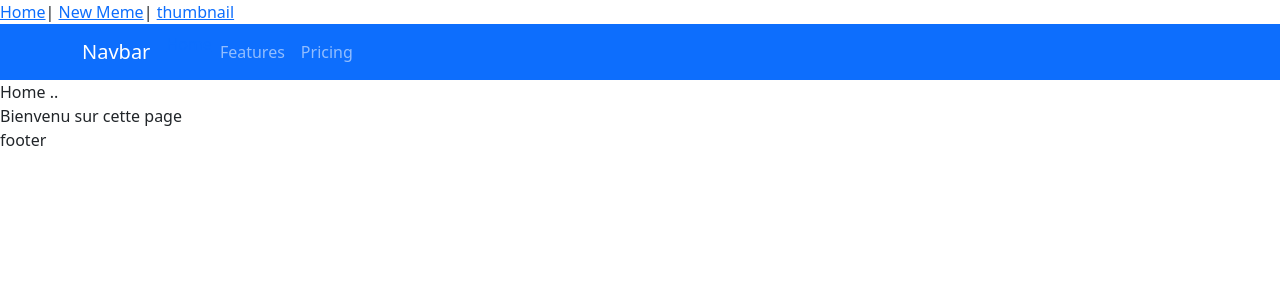
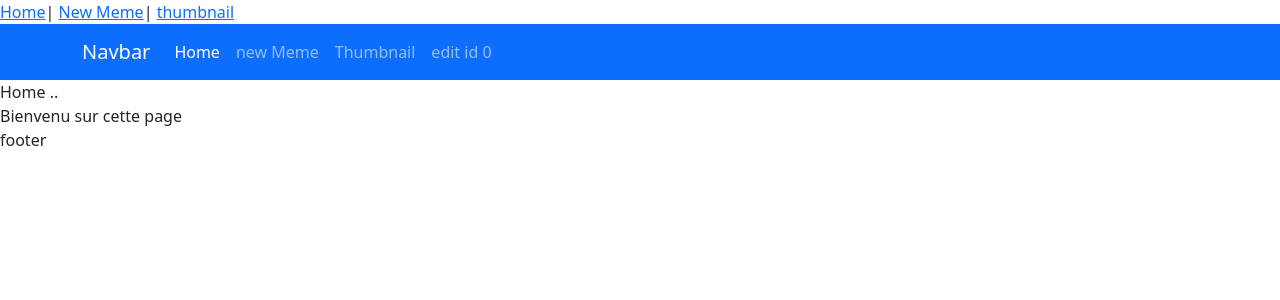
Before and after one commit to champix56/2022-05-30-tjs, a React (Create React App) app: page / in a window 1280 px wide. Shown: the top 300 px of the page. Built offline with nearby package versions, Linux system fonts and the light colour scheme; data requests are answered from the project's data file.

Commit message:
ajout des linkcontainer pour beauté css des liens bs

```diff
--- a/src/App/components/ui/Navbar/Navbar.js
+++ b/src/App/components/ui/Navbar/Navbar.js
@@ -1,18 +1,29 @@
 import React from "react";
 import style from "./Navbar.module.css";
 import { Container, Nav, Navbar as NavBar } from "react-bootstrap";
-import 'bootstrap/dist/css/bootstrap.css'
-import { Link } from "react-router-dom";
+import { LinkContainer } from "react-router-bootstrap";
+import "bootstrap/dist/css/bootstrap.css";
 const Navbar = (props) => {
   return (
     <div className={style.Navbar} data-testid="Navbar">
       <NavBar bg="primary" variant="dark">
         <Container>
-          <NavBar.Brand href="#home">Navbar</NavBar.Brand>
+          <LinkContainer to="/">
+            <NavBar.Brand>Navbar</NavBar.Brand>
+          </LinkContainer>
           <Nav className="me-auto">
-            <Link to="/">Home</Link>
-            <Nav.Link href="#features">Features</Nav.Link>
-            <Nav.Link href="#pricing">Pricing</Nav.Link>
+            <LinkContainer to="/">
+              <Nav.Link>Home</Nav.Link>
+            </LinkContainer>
+            <LinkContainer to="/editor">
+              <Nav.Link>new Meme</Nav.Link>
+            </LinkContainer>
+            <LinkContainer to="/thumbnail">
+              <Nav.Link>Thumbnail</Nav.Link>
+            </LinkContainer>
+            <LinkContainer to="/editor/0">
+              <Nav.Link>edit id 0</Nav.Link>
+            </LinkContainer>
           </Nav>
         </Container>
       </NavBar>
@@ -20,5 +31,4 @@
   );
 };
 
-
 export default Navbar;
```
Also changed, not shown: 1 other file (tests, documents, lock files or other folders).
